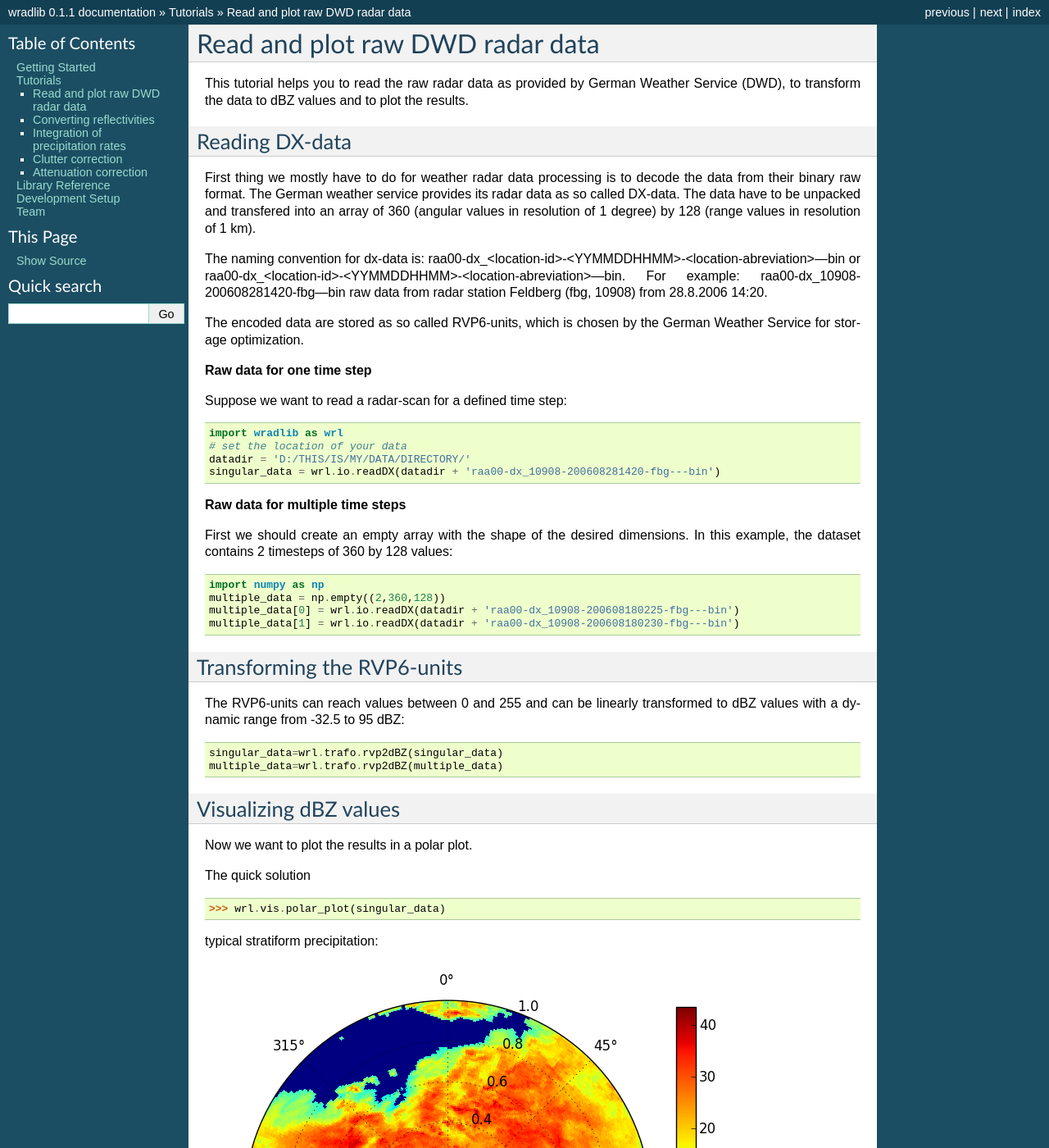
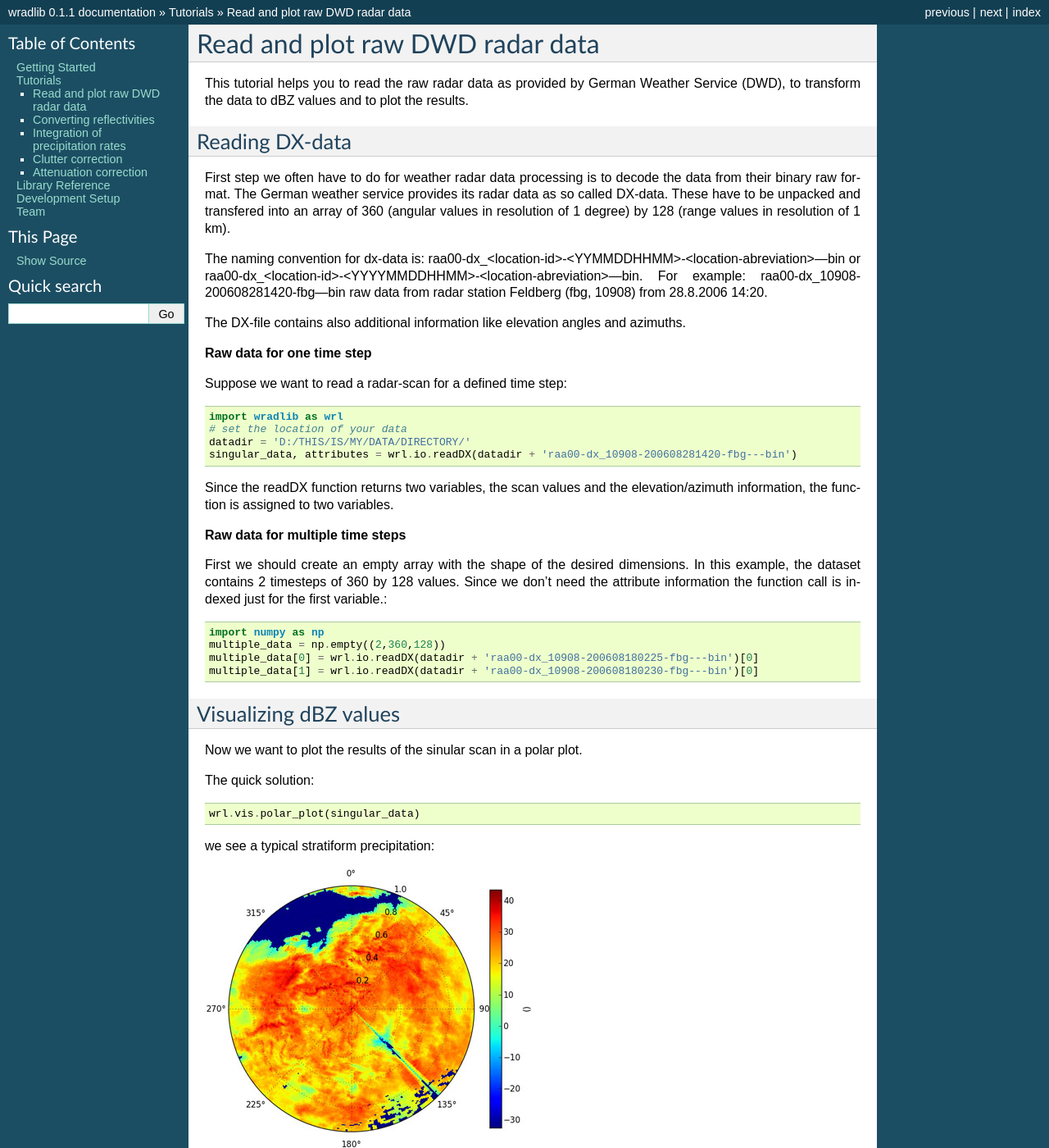
Before and after one commit to wradlib/wradlib-docs, a Sphinx documentation site: the page built from source/tutorial_reading_dx.rst, in a window 1280 px wide and 1400 px high. Shown: the whole window at 82% size. Built offline with Sphinx 7.4.7, drawn with Linux system fonts in a browser that asks for light colours; formulas are drawn with MathJax 3; some of the changed text lies outside the part shown.

```diff
--- a/source/tutorial_reading_dx.rst
+++ b/source/tutorial_reading_dx.rst
@@ -8,11 +8,11 @@
 Reading DX-data
 ---------------
 
-First thing we mostly have to do for weather radar data processing is to decode the data from their binary raw format. The German weather service provides its radar data as so called DX-data. The data have to be unpacked and transfered into an array of 360 (angular values in resolution of 1 degree) by 128 (range values in resolution of 1 km).
+First step we often have to do for weather radar data processing is to decode the data from their binary raw format. The German weather service provides its radar data as so called DX-data. These have to be unpacked and transfered into an array of 360 (angular values in resolution of 1 degree) by 128 (range values in resolution of 1 km).
 
-The naming convention for dx-data is: raa00-dx_<location-id>-<YYMMDDHHMM>-<location-abreviation>---bin or raa00-dx_<location-id>-<YYMMDDHHMM>-<location-abreviation>---bin. For example: raa00-dx_10908-200608281420-fbg---bin raw data from radar station Feldberg (fbg, 10908) from 28.8.2006 14:20.
+The naming convention for dx-data is: raa00-dx_<location-id>-<YYMMDDHHMM>-<location-abreviation>---bin or raa00-dx_<location-id>-<YYYYMMDDHHMM>-<location-abreviation>---bin. For example: raa00-dx_10908-200608281420-fbg---bin raw data from radar station Feldberg (fbg, 10908) from 28.8.2006 14:20.
 
-The encoded data are stored as so called RVP6-units, which is chosen by the German Weather Service for storage optimization.
+The DX-file contains also additional information like elevation angles and azimuths.
 
 **Raw data for one time step**
 
@@ -21,71 +21,66 @@
    import wradlib as wrl
    # set the location of your data
    datadir = 'D:/THIS/IS/MY/DATA/DIRECTORY/'
-   singular_data = wrl.io.readDX(datadir + 'raa00-dx_10908-200608281420-fbg---bin')
+   singular_data, attributes = wrl.io.readDX(datadir + 'raa00-dx_10908-200608281420-fbg---bin')
+
+Since the readDX function returns two variables, the scan values and the elevation/azimuth information, the function is assigned to two variables.
 
 **Raw data for multiple time steps**
 
-First we should create an empty array with the shape of the desired dimensions. In this example, the dataset contains 2 timesteps of 360 by 128 values::
+First we should create an empty array with the shape of the desired dimensions. In this example, the dataset contains 2 timesteps of 360 by 128 values. Since we don't need the attribute information the function call is indexed just for the first variable.::
 
    import numpy as np
    multiple_data = np.empty((2,360,128))
-   multiple_data[0] = wrl.io.readDX(datadir + 'raa00-dx_10908-200608180225-fbg---bin')
-   multiple_data[1] = wrl.io.readDX(datadir + 'raa00-dx_10908-200608180230-fbg---bin')
-
-
-Transforming the RVP6-units
----------------------------
-
-The RVP6-units can reach values between 0 and 255 and can be linearly transformed to dBZ values with a dynamic range from -32.5 to 95 dBZ::
-
-   singular_data=wrl.trafo.rvp2dBZ(singular_data)
-   multiple_data=wrl.trafo.rvp2dBZ(multiple_data)
+   multiple_data[0] = wrl.io.readDX(datadir + 'raa00-dx_10908-200608180225-fbg---bin')[0]
+   multiple_data[1] = wrl.io.readDX(datadir + 'raa00-dx_10908-200608180230-fbg---bin')[0]
 
 
 Visualizing dBZ values
 ----------------------
 
-Now we want to plot the results in a polar plot.
+Now we want to plot the results of the sinular scan in a polar plot.
 
-The quick solution
+The quick solution::
 
->>> wrl.vis.polar_plot(singular_data)
+   wrl.vis.polar_plot(singular_data)
 
-typical stratiform precipitation:
+we see a typical stratiform precipitation:
 
-.. image:: images/first_dBZ_strat.png
+.. image:: images/first_dBZ_strat.jpg
 
-with two shielding effects, the foothills of the Alps and unfortunately a spike caused by a television tower as seen in the google-map snapshot below.
+with two shielding effects, the foothills of the Alps and unfortunately a spike caused by a television tower nearby the radar antenna.
 
-.. image:: images/google.jpg
+As another image visualization::
 
-As another image visualization:
-
->>> wrl.vis.polar_plot(multiple_data[0])
+   wrl.vis.polar_plot(multiple_data[0])
 
 typical convective precipitation cells:
 
-.. image:: images/first_dBZ_con.png
+.. image:: images/first_dBZ_con.jpg
 
-We can add little adornment like a title, units and a spectral colormap for better identifiability of values:
+We can add little adornment like a title, units and a spectral colormap for better identifiability of values::
 
->>> wrl.vis.polar_plot(multiple_data[0], title = 'Reflectivity: Radarscan Feldberg 18-08-2006 02:25', unit = 'dBZ', colormap = 'spectral')
+   wrl.vis.polar_plot(multiple_data[0], title = 'Reflectivity: Radarscan Feldberg 18-08-2006 02:25',
+       unit = 'dBZ', colormap = 'spectral')
 
-.. image:: images/dBZ_con_title.png
+.. image:: images/dBZ_con_title.jpg
 
-Usually we talk about rain, when reflectivities exceed 20 dBZ (corresponding to a precipitation of 0.6 mm/h), thus we set the lower end of the colormap to an value of 20 dBZ for masking the wet noise:
+Usually we talk about rain, when reflectivities exceed 20 dBZ (corresponding to a precipitation of 0.6 mm/h), thus we set the lower end of the colormap to an value of 20 dBZ for masking the wet noise::
 
->>> wrl.vis.polar_plot(multiple_data[0], title = 'Reflectivity: Radarscan Feldberg 18-08-2006 02:25', unit = 'dBZ', colormap = 'spectral', vmin = 20)
+   wrl.vis.polar_plot(multiple_data[0], title = 'Reflectivity: Radarscan Feldberg 18-08-2006 02:25',
+       unit = 'dBZ', colormap = 'spectral', vmin = 20)
 
-.. image:: images/dBZ_con_20.png
+.. image:: images/dBZ_con_20.jpg
 
-And for a better comparison of the stratiform and the convective precipitation we fix the upper end of the colormap to the maximum value of the datasets:
+And for a better comparison of the stratiform and the convective precipitation we fix the upper end of the colormap to the maximum value of the datasets::
 
->>> max_data = max(singular_data.max(), multiple_data[0].max())
->>> wrl.vis.polar_plot(singular_data, unit = 'dBZ', colormap = 'spectral', vmin = 20, vmax = max_data)
->>> wrl.vis.polar_plot(multiple_data[0], unit = 'dBZ', colormap = 'spectral', vmin = 20, vmax = max_data)
+   max_data = max(singular_data.max(), multiple_data[0].max())
+   wrl.vis.polar_plot(singular_data, title = 'Reflectivity: Radarscan Feldberg 28-08-2006 14:20',
+       unit = 'dBZ', colormap = 'spectral', vmin = 20, vmax = max_data)
+   wrl.vis.polar_plot(multiple_data[0], title = 'Reflectivity: Radarscan Feldberg 18-08-2006 02:25',
+       unit = 'dBZ', colormap = 'spectral', vmin = 20, vmax = max_data)
 
-.. image:: images/dBZ_comp.png
+.. image:: images/dBZ_comp.jpg
 
 
 All raw data is provided by DWD
--- a/source/tutorials.rst
+++ b/source/tutorials.rst
@@ -2,7 +2,8 @@
 =========
 
 The tutorials should give an idea how the individual functions of *wradlib*
-can be used for weather radar processing.
+can be used for weather radar processing. For additional help to certain functions
+also consider the code examples distributed with the source code.
 
 .. toctree::
    :maxdepth: 2
```
Also changed, not shown: source/images/dBZ_comp.jpg (added), source/images/dBZ_con_20.jpg (added), source/images/dBZ_con_title.jpg (added), source/images/first_dBZ_con.jpg (added), source/images/first_dBZ_strat.jpg (added).
